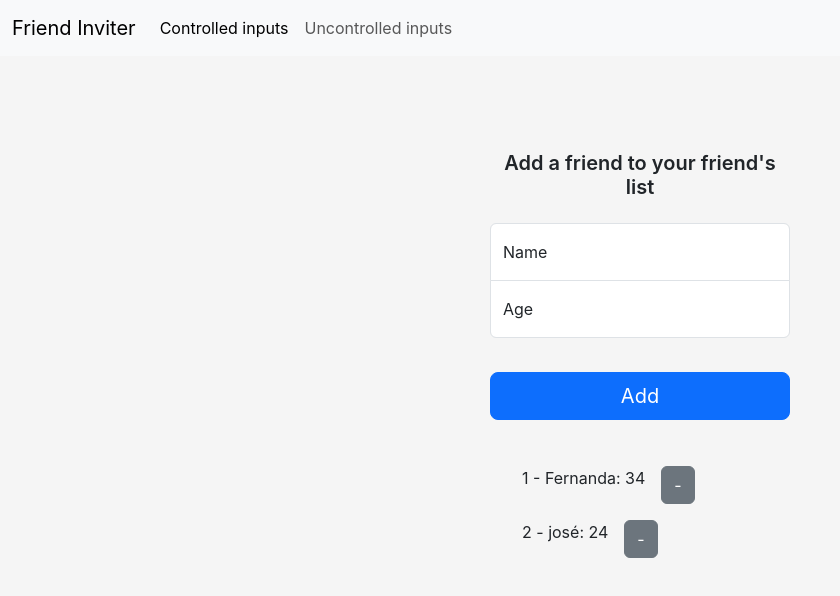
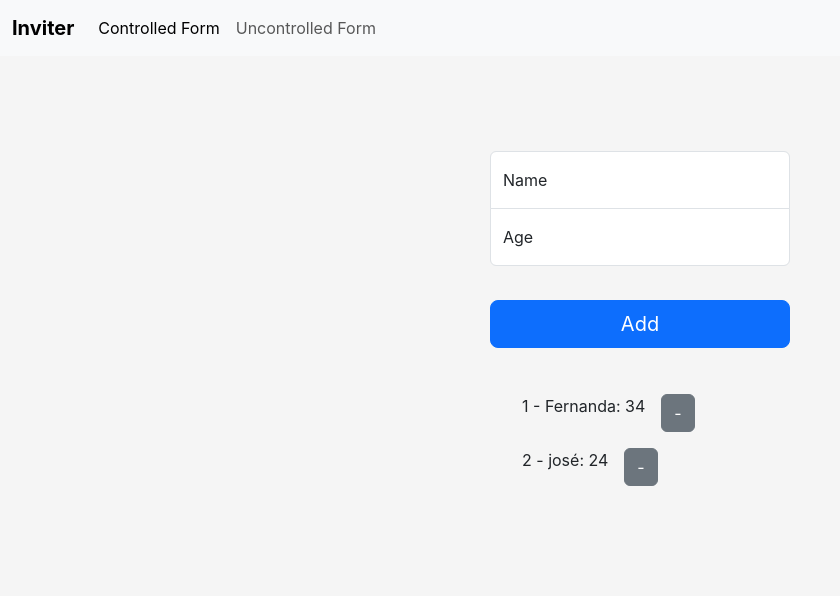
Before and after one commit to fernanda-freitas/add-remove-react, a React (Create React App) app: page / in a window 1280 px wide. Shown: the top 596 px of the page, without its empty margins (0-840 px from the left). Built offline with nearby package versions, Linux system fonts and the light colour scheme.

Commit message:
implemented uncontrolled form

```diff
--- a/src/components/App/index.jsx
+++ b/src/components/App/index.jsx
@@ -1,13 +1,15 @@
 import { Route } from 'react-router-dom'
 import './App.css';
 import ControlledForm from '../ControlledForm'
+import UncontrolledForm from '../UncontrolledForm'
 import Nav from '../Nav'
 
 export default function App() {
   return (
     <div className='app-content'>
       <Nav />
-      <ControlledForm />
+      {/* <ControlledForm /> */}
+      <UncontrolledForm />
     </div>
   );
 }
--- a/src/components/ControlledForm/controlledForm.css
+++ b/src/components/ControlledForm/controlledForm.css
@@ -8,12 +8,6 @@
 .form-floating {
   position: relative;
 
-}
-
-.form-title {
-  text-align: center;
-  font-weight: 600;
-  margin-bottom: 1.5rem !important;
 }
 
 .name {
--- a/src/components/ControlledForm/index.jsx
+++ b/src/components/ControlledForm/index.jsx
@@ -34,7 +34,6 @@ export default function ControlledForm() {
   return (
     <>
       <form onSubmit={handleSubmit} className="form">
-        <h5 class="mb-3 form-title">Add a friend to your friend's list</h5>
         <div class="form-floating">
           <input type="text" class="form-control name" value={name} onChange={(e) => setName((e.target.value))} placeholder="Your friend's name" />
           <label for="floatingInput">Name</label>
--- a/src/components/Nav/index.jsx
+++ b/src/components/Nav/index.jsx
@@ -5,17 +5,17 @@ export default function Nav() {
         <>
             <nav className="navbar navbar-expand-lg bg-body-tertiary">
                 <div className="container-fluid">
-                    <a className="navbar-brand" href="/">Friend Inviter</a>
+                    <a className="navbar-brand" href="/">Inviter</a>
                     <button className="navbar-toggler" type="button" data-bs-toggle="collapse" data-bs-target="#navbarSupportedContent" aria-controls="navbarSupportedContent" aria-expanded="false" aria-label="Toggle navigation">
                         <span className="navbar-toggler-icon"></span>
                     </button>
                     <div className="collapse navbar-collapse" id="navbarSupportedContent">
                         <ul className="navbar-nav me-auto mb-2 mb-lg-0">
                             <li className="nav-item">
-                                <a className="nav-link active" aria-current="page" href="/">Controlled inputs</a>
+                                <a className="nav-link active" aria-current="page" href="/">Controlled Form</a>
                             </li>
                             <li className="nav-item">
-                                <a className="nav-link" href="/">Uncontrolled inputs</a>
+                                <a className="nav-link" href="/">Uncontrolled Form</a>
                             </li>
                         </ul>
                     </div>
--- a/src/components/Nav/nav.css
+++ b/src/components/Nav/nav.css
@@ -0,0 +1,3 @@
+.navbar-brand {
+  font-weight: 700;
+}
--- a/src/components/UncontrolledForm/index.jsx
+++ b/src/components/UncontrolledForm/index.jsx
@@ -1,5 +1,51 @@
+import { useState, useRef } from "react";
+import List from '../List';
+
 export default function UncontrolledForm() {
+  const newUsers = [
+    {
+      id: 1,
+      name: 'Fernanda',
+      age: 34
+    },
+    {
+      id: 2,
+      name: 'josé',
+      age: 24
+    }
+  ]
+
+  const [users, setUsers] = useState(newUsers)
+  const nameInputRef = useRef()
+  const ageInputRef = useRef()
+
+  const handleSubmit = (e) => {
+    e.preventDefault()
+    const ageInserted = ageInputRef.current.value
+    const nameInserted = nameInputRef.current.value
+    setUsers([...users, { id: users.slice(-1)[0].id + 1, name: nameInserted, age: ageInserted }])
+    nameInputRef.current.value = ''
+    ageInputRef.current.value = ''
+  }
+
+  const deleteUser = (id) => {
+    setUsers(users.filter((user) => user.id !== id))
+  }
+
   return (
-    <p>Uncontrolled inputs</p>
+    <>
+      <form onSubmit={handleSubmit} className="form">
+        <div class="form-floating">
+          <input ref={nameInputRef} type="text" class="form-control name" placeholder="Your friend's name" />
+          <label for="floatingInput">Name</label>
+        </div>
+        <div class="form-floating">
+          <input ref={ageInputRef} type="text" class="form-control age" placeholder="age" />
+          <label for="floatingInput">Age</label>
+        </div>
+        <button class="w-100 btn btn-lg btn-primary mt-4" type="submit">Add</button>
+      </form>
+      <List users={users} updateList={deleteUser} />
+    </>
   )
 }
```
